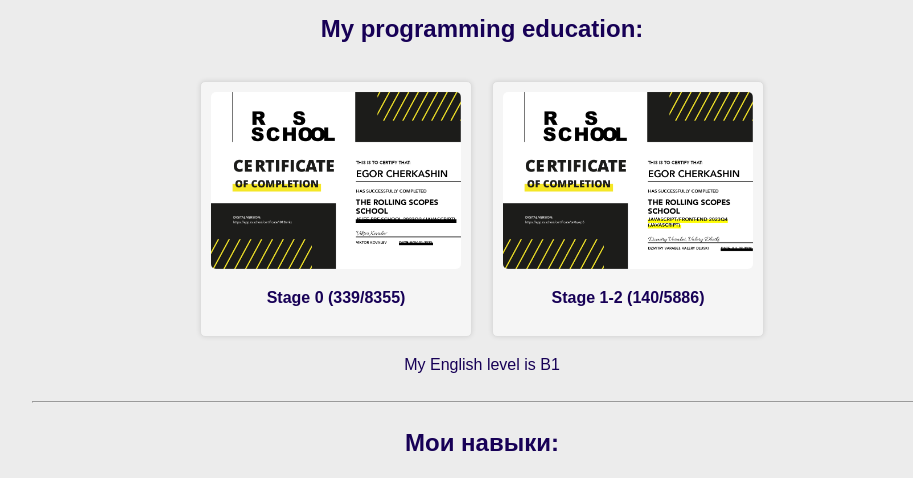
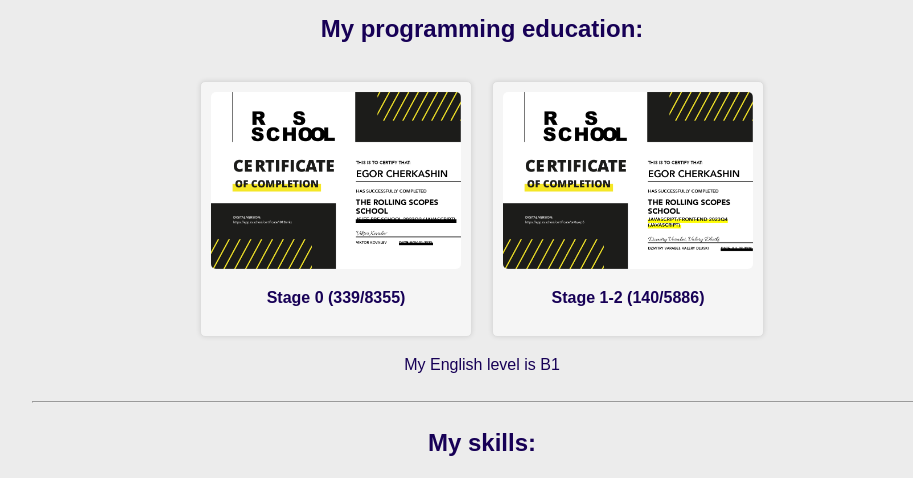
Before and after one commit to Karzhen/rschool-cv, a plain HTML site: page index.html in a window 1280 px wide. Shown: the part 354-832 px from the top of the page, without its empty margins (166-1079 px from the left). Drawn offline with Linux system fonts and the light colour scheme; a web font is replaced by a local one.

Commit message:
refactor: rename My skills

```diff
--- a/index.html
+++ b/index.html
@@ -51,7 +51,7 @@
     </div>
     <hr>
     <div class="skills">
-      <h2>Мои навыки:</h2>
+      <h2>My skills:</h2>
       <ul class="skills-list">
         <li class="skill">
           <img src="logos/html5.svg" alt="HTML">
```
